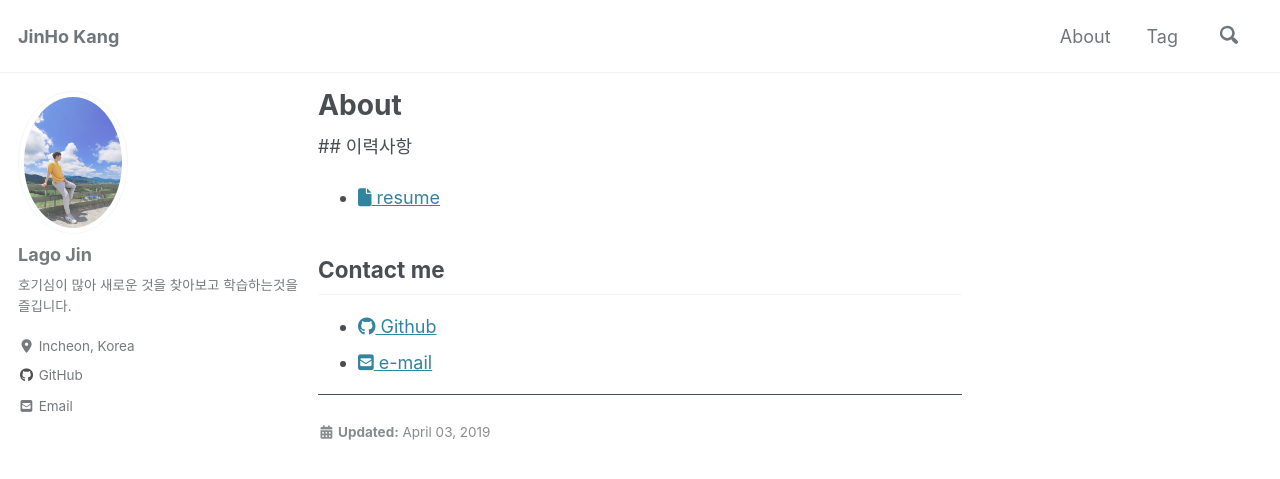
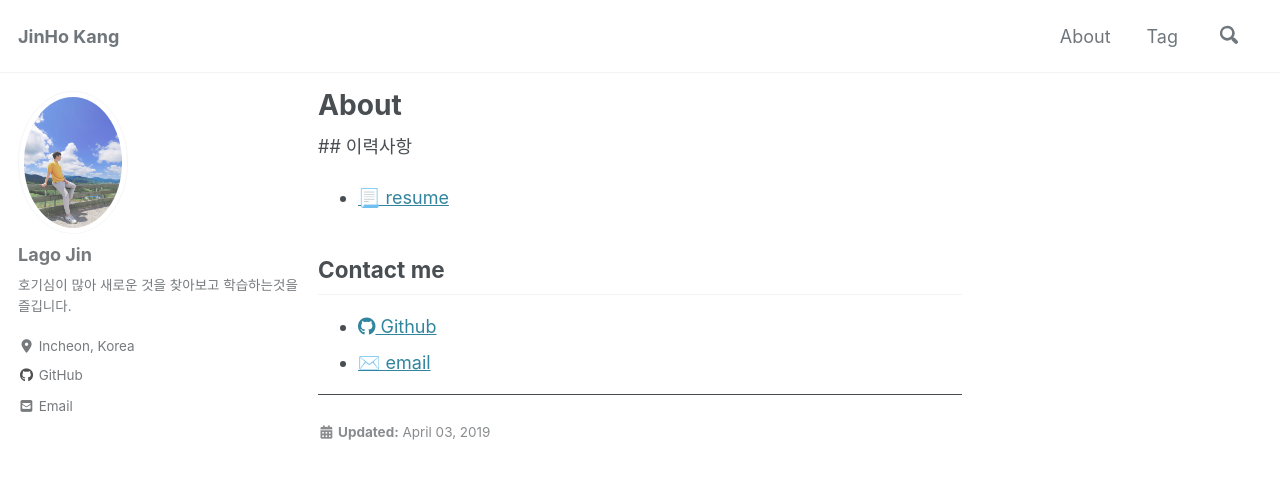
Before and after one commit to lagoJin/lagoJin.github.io, a Jekyll site: the page built from _pages/about.md, in a window 1280 px wide and 900 px high. Shown: the top 479 px of the window. Built offline with Jekyll 4.4.1, drawn with Linux system fonts in a browser that asks for light colours; cached includes are drawn as plain includes; nearby versions of some CDN libraries; comment, search, counter and statistics services are not loaded.

Commit message:
about 페이지 수정

```diff
--- a/_pages/about.md
+++ b/_pages/about.md
@@ -17,9 +17,9 @@ toc: false
 
 ##
 이력사항
-- [<i class="fas fa-file"></i> resume](https://github.com/lagoJin/resume)
+- [📃 resume](https://github.com/lagoJin/resume)
 
 
 ## Contact me
 - [<i class="fab fa-github"></i> Github](https://www.github.com/lagoJin)
-- [<i class="fas fa-envelope-square"></i> e-mail](mailto:jinho6187@gmail.com?subject=[GitHub]%20Source%20Han%20Sans)
+- [✉️ email](mailto:jinho6187@gmail.com?subject=[GitHub]%20Source%20Han%20Sans)
```
Also changed, not shown: _posts/2018/07/2018-07-18-window-path.md (+1 -1 lines), _posts/2018/08/2018-08-02-kotlin-internal.md (+1 -1 lines).
